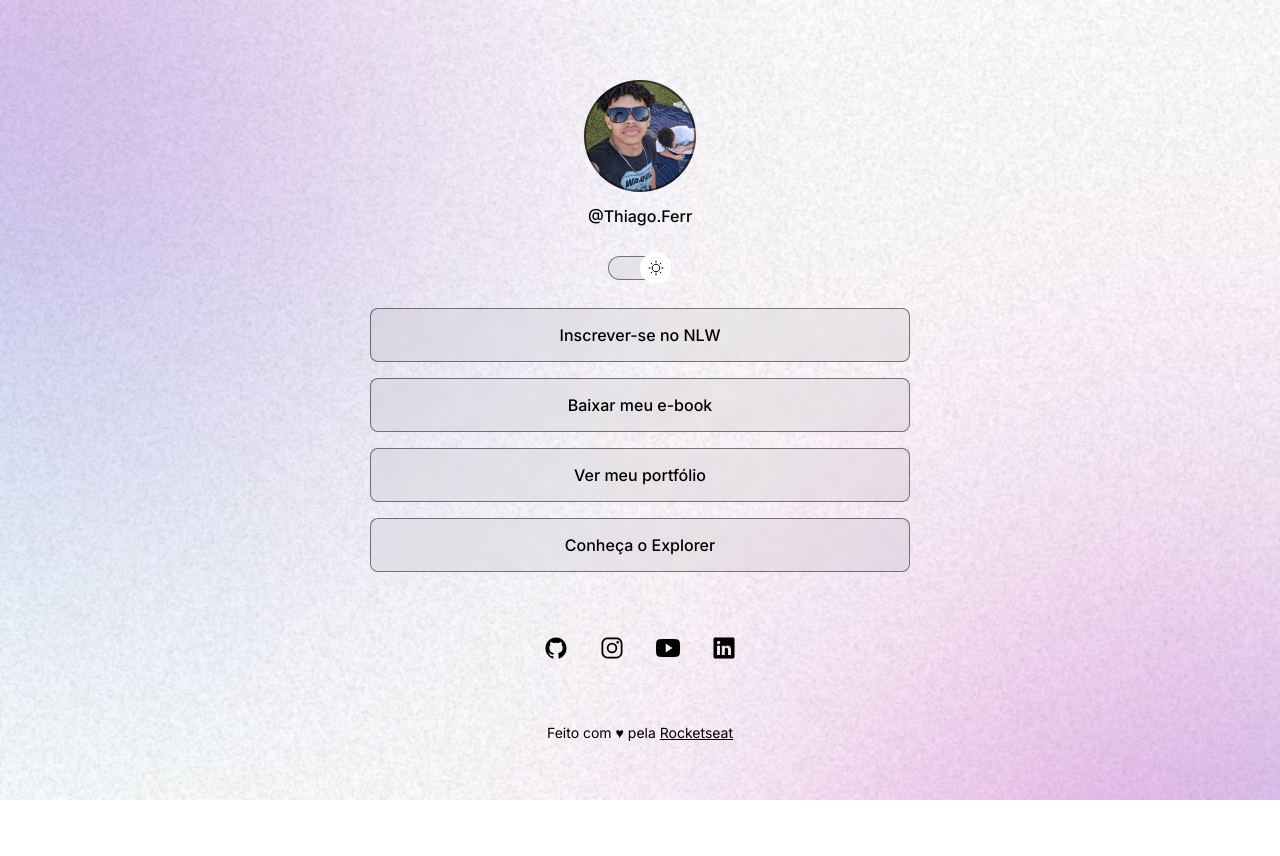
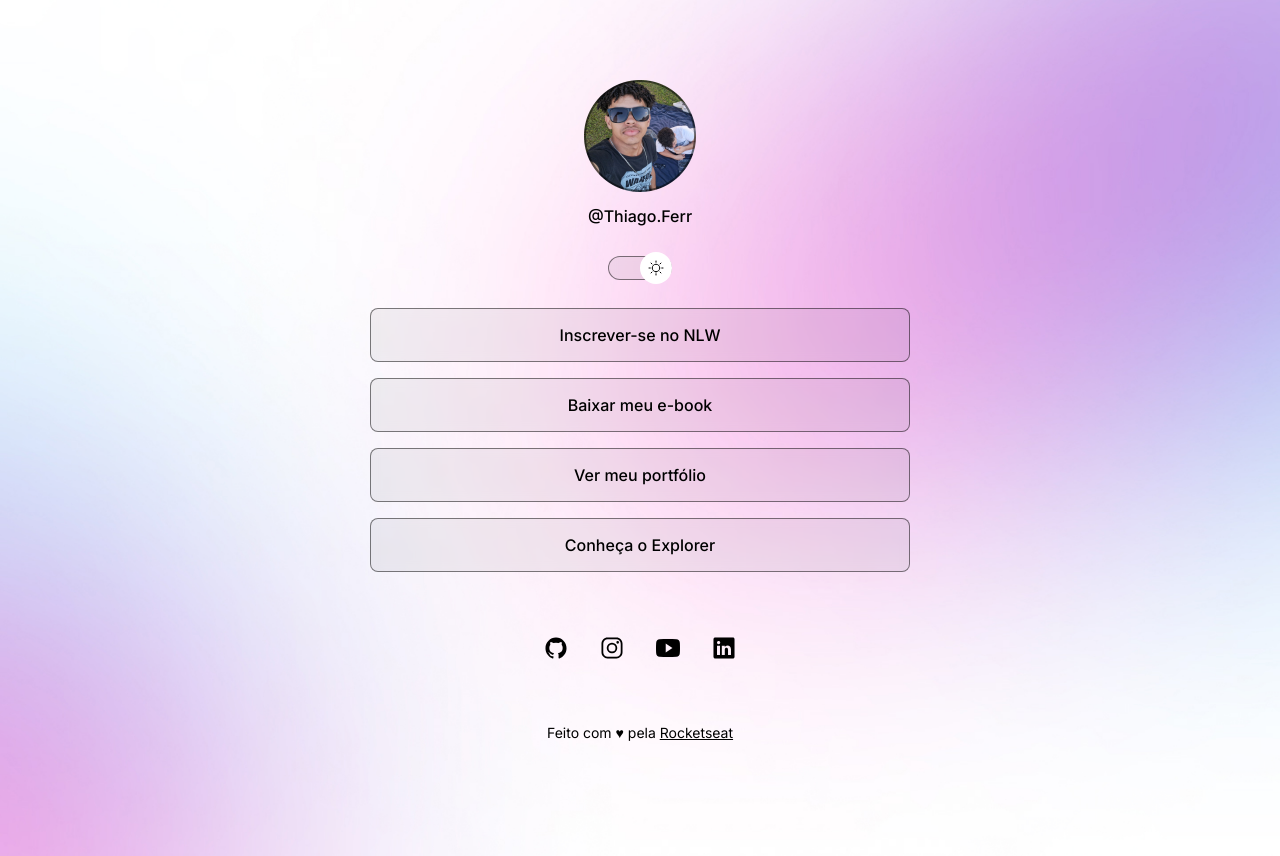
Before and after one commit to thiago-ferr/projeto-evoluido, a plain HTML site: page meu HTML/index.html in a window 1280 px wide. Both pictures are taken after a click on the element 640 px from the left and 267 px from the top of the page. Before the commit the page ends 800 px from the top, so only its background shows below. Drawn offline with nearby package versions, Linux system fonts and the light colour scheme.

```diff
--- a/meu HTML/style.css
+++ b/meu HTML/style.css
@@ -26,6 +26,7 @@
 
 body {
   background: var(--bg-url) no-repeat top center/cover;
+  height: 100vh;
 }
 
 body * {
@@ -160,3 +161,14 @@ footer {
   text-align: center;
   font-size: 14px;
 }
+
+/* midia queriees */
+@media (min-width: 700px) {
+  :root {
+    --bg-url: url(./assets/bg-desktop.jpg)
+  }
+
+  .light {
+    --bg-url: url(./assets/bg-desktop-light.jpg)
+  }
+}
```
